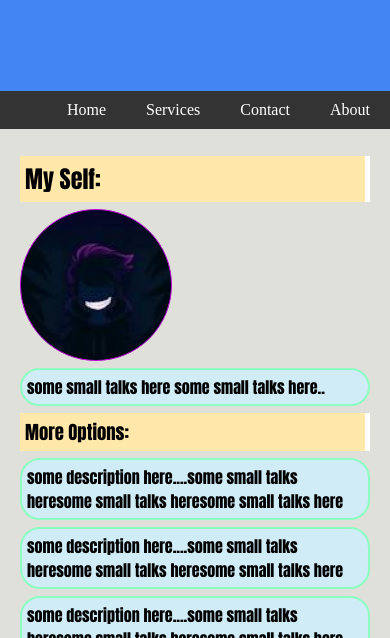
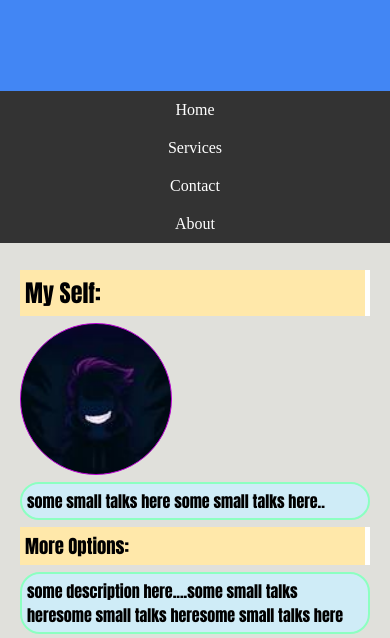
Before and after one commit to Silentxknight/Testrpo, a plain HTML site: page index.html in a window 390 px wide. Shown: the part 149-787 px from the top of the page. Drawn offline with Linux system fonts and the light colour scheme.

Commit message:
Update style.css

```diff
--- a/style.css
+++ b/style.css
@@ -146,3 +146,8 @@
 		background-color: #ddd;
 		font-family:Sans;
 	}
+        @media  (max-width:900px){
+	#nav-bar,.changlog{
+		flex-direction: column;
+	}
+}
```
